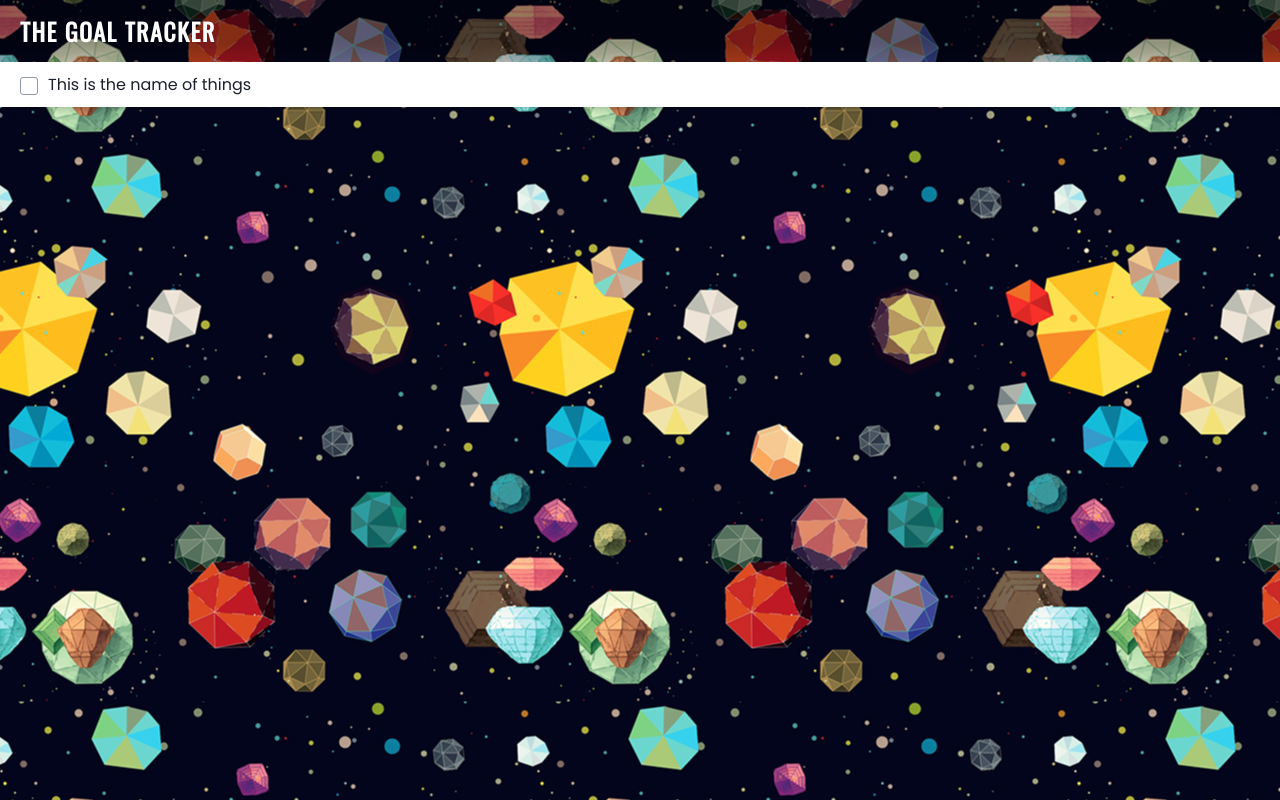
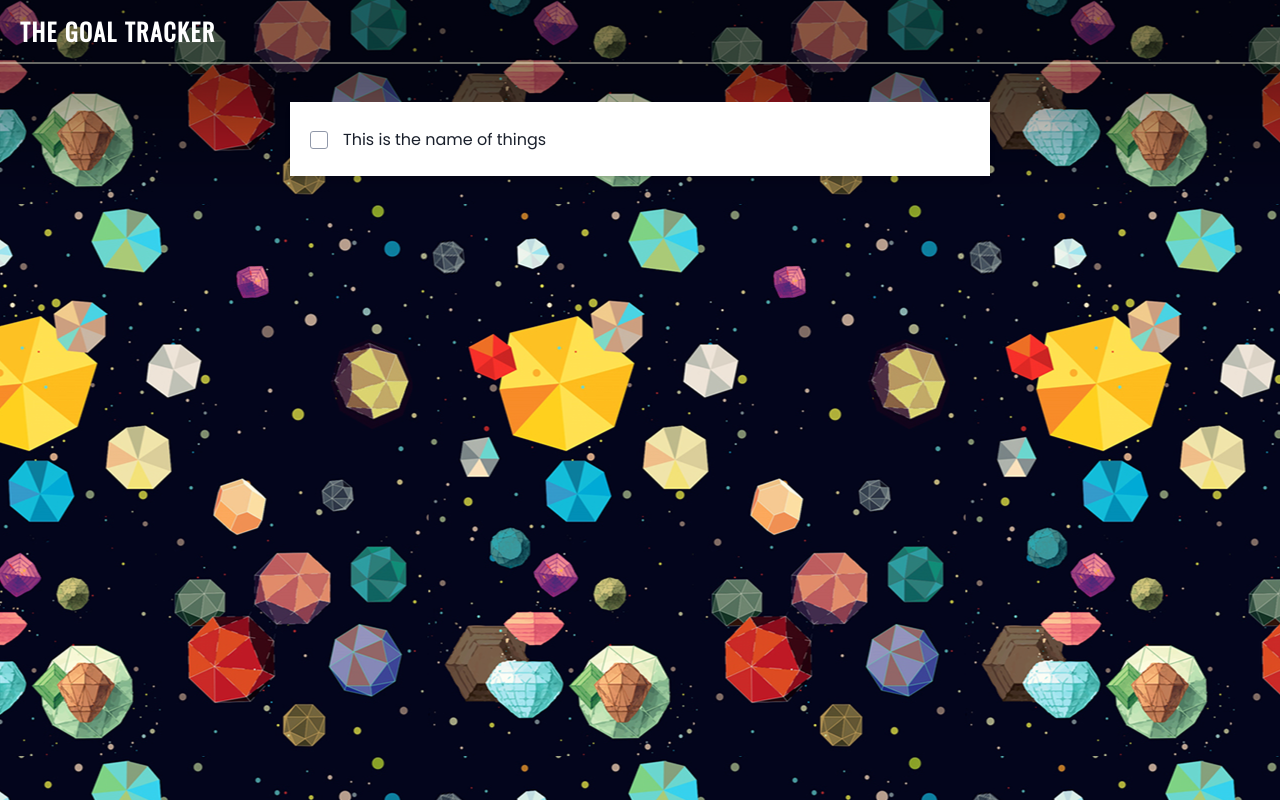
Before and after one commit to agneym/the-goal-tracker, a React (Create React App) app: page / in a window 1280 px wide. Built offline with nearby package versions, Linux system fonts and the light colour scheme.

Commit message:
Add an inner container

```diff
--- a/src/components/Checkbox.js
+++ b/src/components/Checkbox.js
@@ -24,7 +24,8 @@ const Input = styled.input`
 `;
 
 const LabelText = styled.span`
-  padding-left: 1rem;
+  padding-left: 1.5rem;
+  vertical-align: middle;
 
   ${Input}:checked + ${Label}>& {
     text-decoration: line-through;
@@ -96,7 +97,7 @@ function Checkbox({ id, labelText, ...rest }) {
       <Input type="checkbox" id={id} {...rest} />
       <Label for={id}>
         <TickContainer>
-          <svg viewbox="0 0 12 10">
+          <svg viewBox="0 0 12 10">
             <polyline points="1.5 6 4.5 9 10.5 1"></polyline>
           </svg>
         </TickContainer>
--- a/src/components/Goal.js
+++ b/src/components/Goal.js
@@ -1,17 +1,27 @@
 import React from "react";
 import styled from "styled-components";
+
 import Checkbox from "./Checkbox";
 
 const Container = styled.section`
   background-color: ${props => props.theme.colors.white};
   padding: 1rem 2rem;
   box-shadow: ${props => props.theme.boxShadows.md};
+  width: 100%;
+  max-width: 700px;
+  margin: 4rem auto;
+`;
+
+const InnerContainer = styled.div`
+  margin: 1.4rem 0;
 `;
 
 function Goal() {
   return (
     <Container>
-      <Checkbox id="123" labelText="This is the name of things" />
+      <InnerContainer>
+        <Checkbox id="123" labelText="This is the name of things" />
+      </InnerContainer>
     </Container>
   );
 }
```
